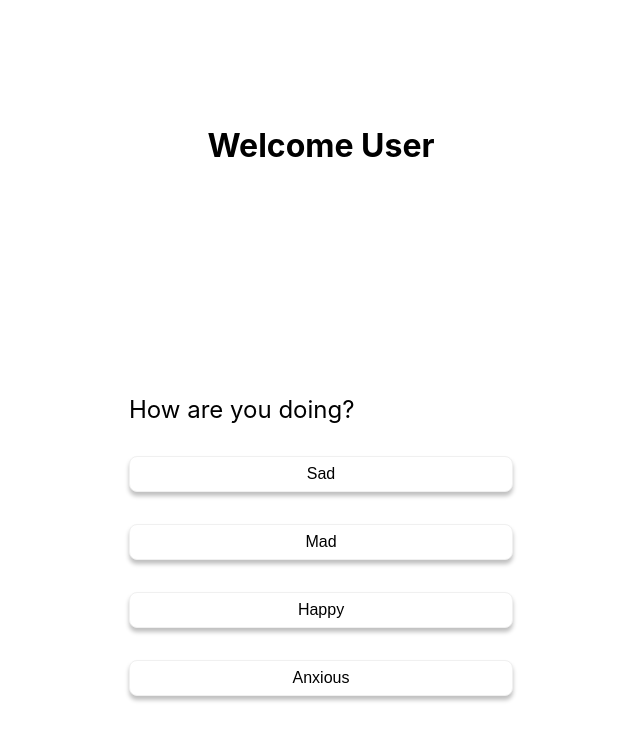
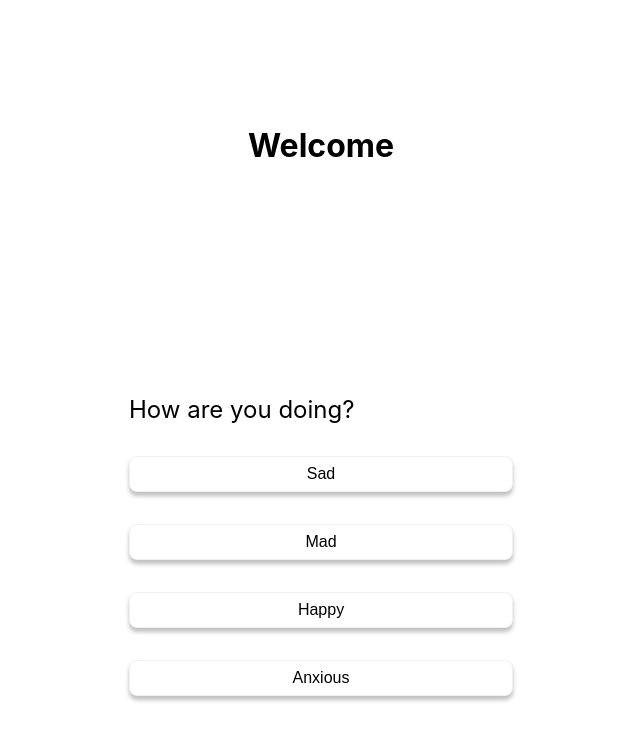
Before and after one commit to memes-for-mental-health/app, a React (Create React App) app: page /welcome-user in a window 1280 px wide. Shown: the top 740 px of the page, without its empty margins (319-959 px from the left). Built offline with nearby package versions, Linux system fonts and the light colour scheme.

Commit message:
name input

```diff
--- a/src/App.js
+++ b/src/App.js
@@ -45,7 +45,7 @@ function App() {
           <Quotes mood={mood} />
         </Route>
         <Route exact path="/welcome-user">
-          <WelcomeUser setMood={setMood} />
+          <WelcomeUser setMood={setMood} name={name} />
         </Route>
       </Switch>
     </Router>
--- a/src/pages/EnterName/EnterName.js
+++ b/src/pages/EnterName/EnterName.js
@@ -1,14 +1,18 @@
 import React, { useState } from 'react';
+import { useHistory } from 'react-router';
 import Button from '../../components/Button/Button';
 
 import styles from './EnterName.module.css';
 
 const EnterName = ({ setName }) => {
   const [input, setInput] = useState('');
+  const history = useHistory();
   const quote = '“Inspirational quote here” - Billy Bob';
 
   const handleClick = (e) => {
-    setName(e.target.value);
+    setName(input);
+    console.log(input);
+    history.push('/welcome-user');
   };
 
   return (
--- a/src/pages/WelcomeUser/WelcomeUser.js
+++ b/src/pages/WelcomeUser/WelcomeUser.js
@@ -3,10 +3,10 @@ import Button from '../../components/Button/Button';
 
 import styles from './WelcomeUser.module.css';
 
-const WelcomeUser = ({ setMood }) => {
+const WelcomeUser = ({ setMood, name }) => {
   return (
     <div className={styles.enterName}>
-      <h1>Welcome User</h1>
+      <h1>Welcome {name}</h1>
       <div className={styles.container}>
         <div className={styles.title}>How are you doing?</div>
 
```
